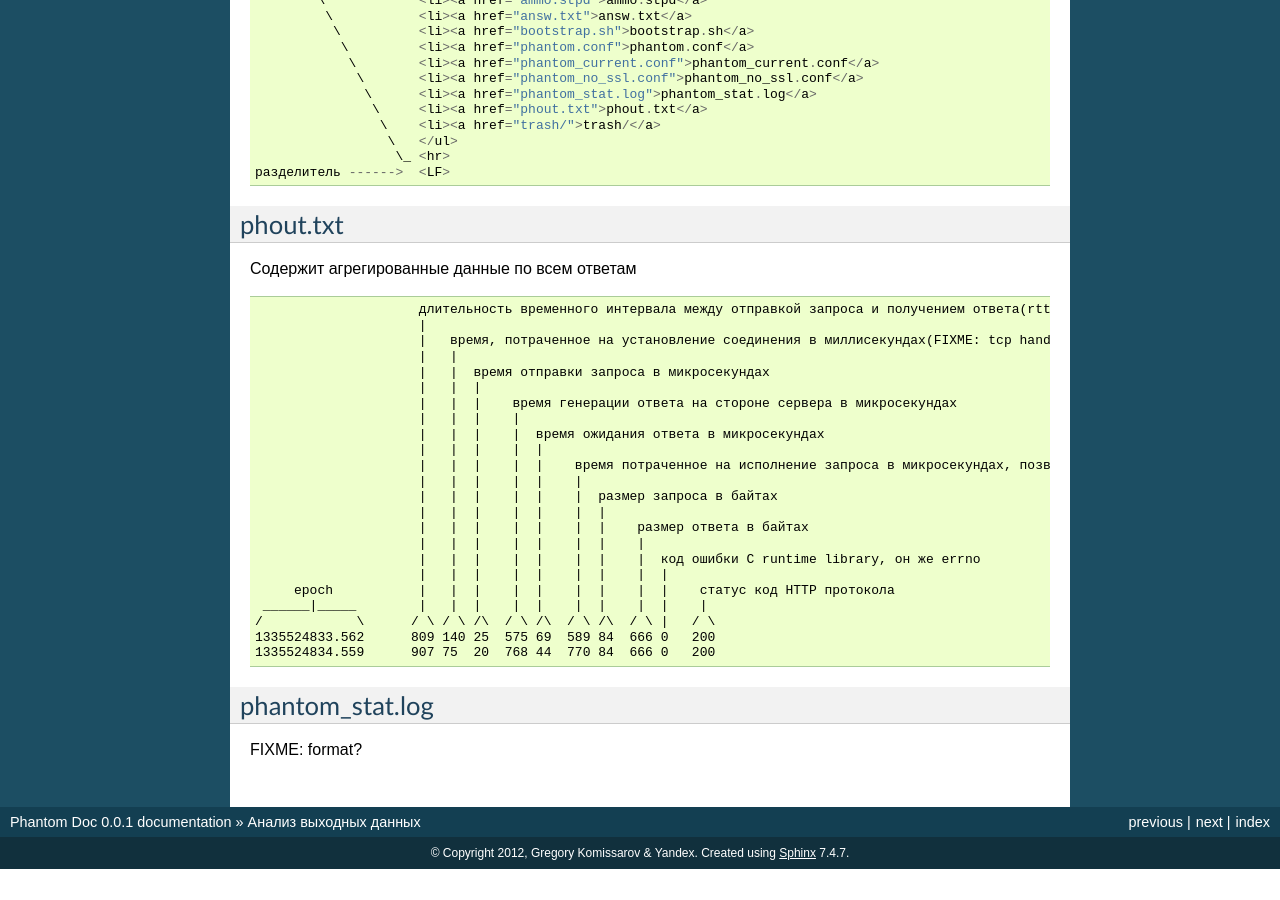
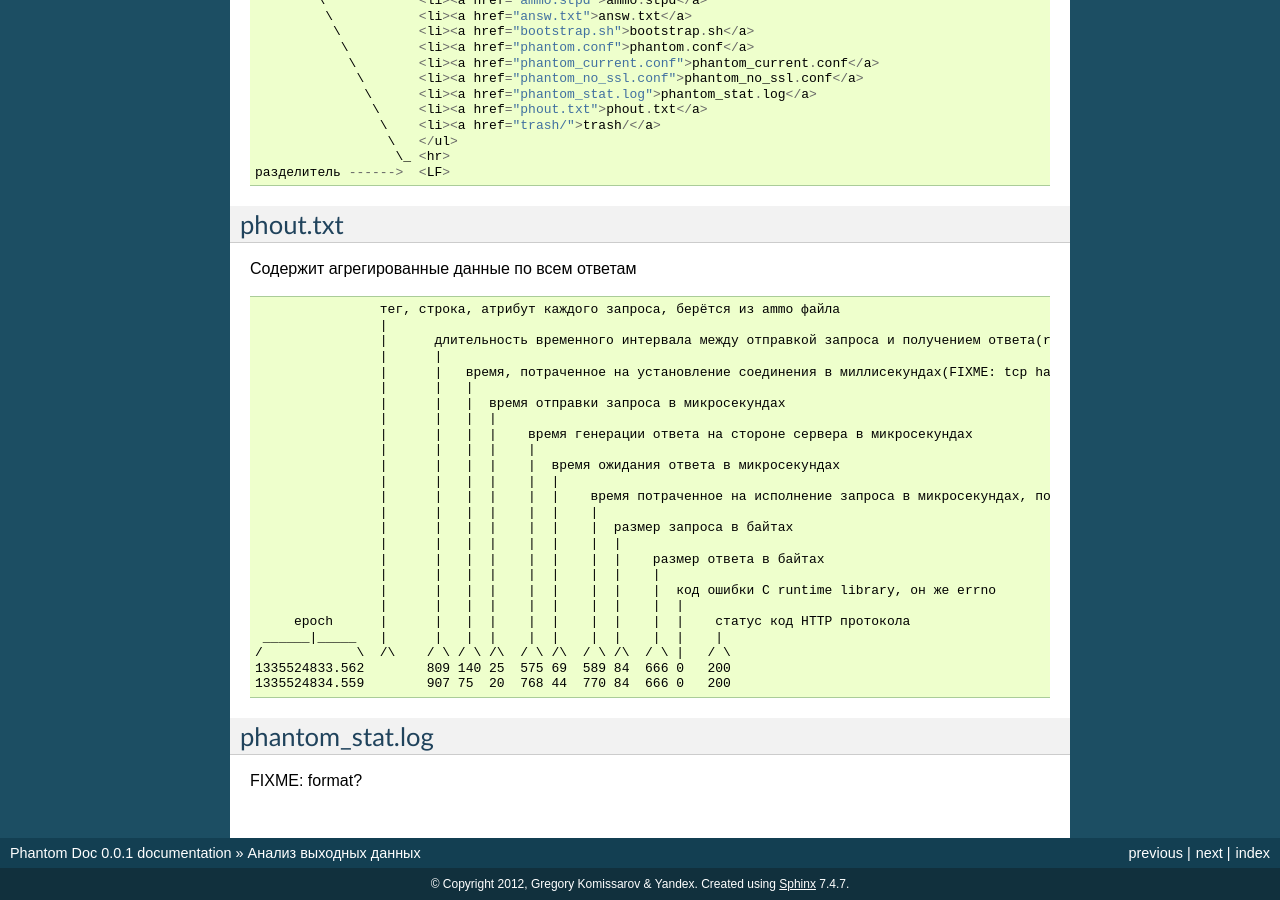
Before and after one commit to greggyNapalm/phantom_doc, a Sphinx documentation site: the page built from docs/analyzing_result_data.rst, in a window 1280 px wide and 900 px high, scrolled down 786 px. Built offline with Sphinx 7.4.7, drawn with Linux system fonts in a browser that asks for light colours; before the commit the page ends 1655 px from its top, so only the background shows below that.

Commit message:
синтаксическая правка и уточнение

```diff
--- a/docs/analyzing_result_data.rst
+++ b/docs/analyzing_result_data.rst
@@ -62,29 +62,31 @@ phout.txt
 
 ::
 
-                         длительность временного интервала между отправкой запроса и получением ответа(rtt) в микросекундах
-                         |
-                         |   время, потраченное на установление соединения в миллисекундах(FIXME: tcp handshake?)
-                         |   |
-                         |   |  время отправки запроса в микросекундах
-                         |   |  |
-                         |   |  |    время генерации ответа на стороне сервера в микросекундах
-                         |   |  |    |
-                         |   |  |    |  время ожидания ответа в микросекундах
-                         |   |  |    |  |
-                         |   |  |    |  |    время потраченное на исполнение запроса в микросекундах, позволяет оценить погрешность Phantom'а
-                         |   |  |    |  |    |
-                         |   |  |    |  |    |  размер запроса в байтах
-                         |   |  |    |  |    |  |
-                         |   |  |    |  |    |  |    размер ответа в байтах
-                         |   |  |    |  |    |  |    |
-                         |   |  |    |  |    |  |    |  код ошибки C runtime library, он же errno
-                         |   |  |    |  |    |  |    |  |
-         epoch           |   |  |    |  |    |  |    |  |    статус код HTTP протокола
-     ______|_____        |   |  |    |  |    |  |    |  |    |
-    /            \      / \ / \ /\  / \ /\  / \ /\  / \ |   / \
-    1335524833.562      809 140 25  575 69  589 84  666 0   200
-    1335524834.559      907 75  20  768 44  770 84  666 0   200
+                    тег, строка, атрибут каждого запроса, берётся из ammo файла
+                    |
+                    |      длительность временного интервала между отправкой запроса и получением ответа(rtt) в микросекундах
+                    |      |
+                    |      |   время, потраченное на установление соединения в миллисекундах(FIXME: tcp handshake?)
+                    |      |   |
+                    |      |   |  время отправки запроса в микросекундах
+                    |      |   |  |
+                    |      |   |  |    время генерации ответа на стороне сервера в микросекундах
+                    |      |   |  |    |
+                    |      |   |  |    |  время ожидания ответа в микросекундах
+                    |      |   |  |    |  |
+                    |      |   |  |    |  |    время потраченное на исполнение запроса в микросекундах, позволяет оценить погрешность Phantom'а
+                    |      |   |  |    |  |    |
+                    |      |   |  |    |  |    |  размер запроса в байтах
+                    |      |   |  |    |  |    |  |
+                    |      |   |  |    |  |    |  |    размер ответа в байтах
+                    |      |   |  |    |  |    |  |    |
+                    |      |   |  |    |  |    |  |    |  код ошибки C runtime library, он же errno
+                    |      |   |  |    |  |    |  |    |  |
+         epoch      |      |   |  |    |  |    |  |    |  |    статус код HTTP протокола
+     ______|_____   |      |   |  |    |  |    |  |    |  |    |
+    /            \  /\    / \ / \ /\  / \ /\  / \ /\  / \ |   / \
+    1335524833.562        809 140 25  575 69  589 84  666 0   200
+    1335524834.559        907 75  20  768 44  770 84  666 0   200
 
 phantom_stat.log
 ================
--- a/docs/index.rst
+++ b/docs/index.rst
@@ -1,5 +1,5 @@
 ===================================================
- Pahntom Doc - Документация и примеры использования
+ Phantom Doc - Документация и примеры использования
 ===================================================
 
 :Author: `Gregory Komissarov
```
